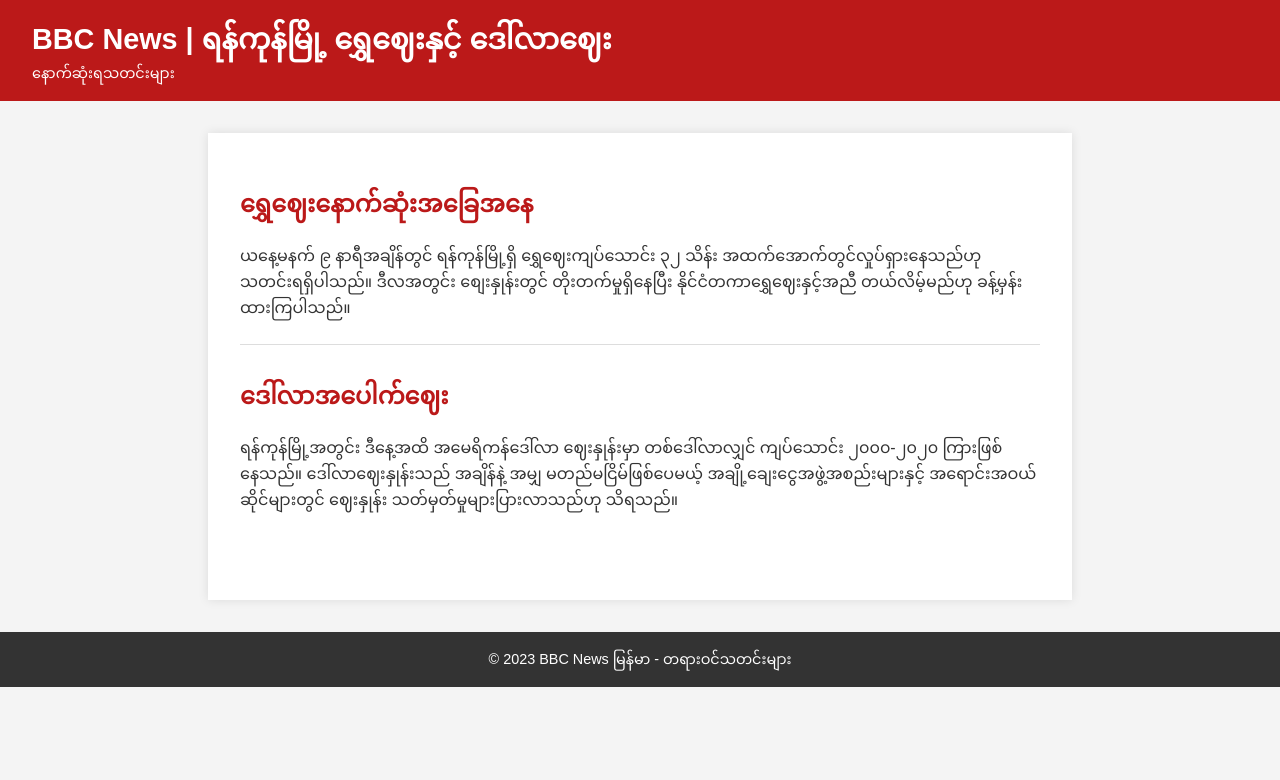
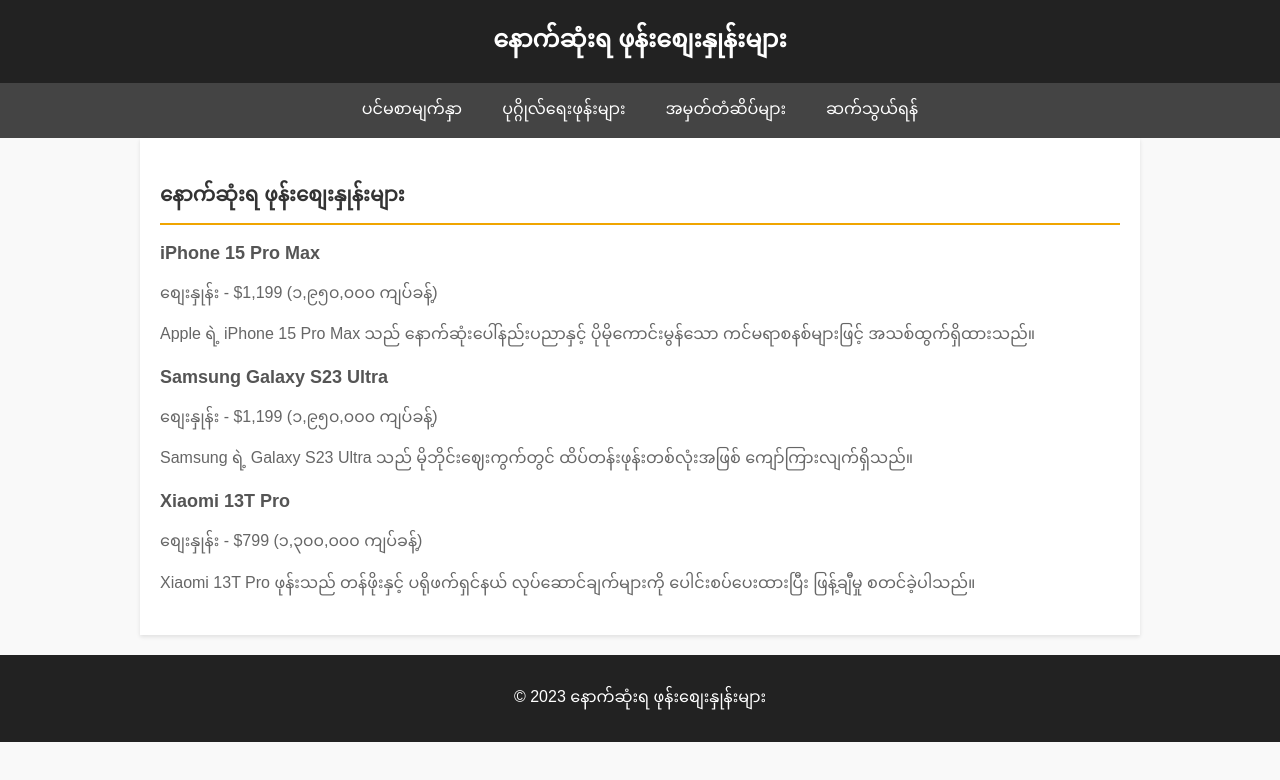
Before and after one commit to thanzlinn2020-art/news-website, a website: page index.html in a window 1280 px wide. Drawn offline with Linux system fonts and the light colour scheme.

Commit message:
deploy: a2b70eefbf599135143137374e3fb45b7f92b834

```diff
--- a/index.html
+++ b/index.html
@@ -3,80 +3,115 @@
 <head>
     <meta charset="UTF-8">
     <meta name="viewport" content="width=device-width, initial-scale=1.0">
-    <title>ရန်ကုန်မြို့ ရွှေဈေးနှင့် ဒေါ်လာဈေး - BBC News</title>
+    <meta name="description" content="နောက်ဆုံးရ ဖုန်းစျေးနှုန်းများနှင့် ဖုန်းများဆက်စပ်သတင်းများ">
+    <title>နောက်ဆုံးရ ဖုန်းစျေးနှုန်းများ - သတင်း</title>
     <style>
         body {
-            font-family: Arial, sans-serif;
+            font-family: "Myanmar Text", sans-serif;
+            margin: 0;
+            padding: 0;
+            background-color: #f9f9f9;
+        }
+        header {
+            background-color: #222;
+            color: #fff;
+            padding: 15px 20px;
+            text-align: center;
+        }
+        header h1 {
+            margin: 0;
+            font-size: 24px;
+        }
+        nav {
+            background-color: #444;
+            overflow: hidden;
+        }
+        nav ul {
+            list-style: none;
+            margin: 0;
+            padding: 0;
+            display: flex;
+            justify-content: center;
+        }
+        nav ul li {
+            margin: 0;
+        }
+        nav ul li a {
+            display: block;
+            color: #fff;
+            padding: 10px 20px;
+            text-decoration: none;
+        }
+        nav ul li a:hover {
+            background-color: #666;
+        }
+        main {
+            padding: 20px;
+            max-width: 960px;
+            margin: auto;
+            background: #fff;
+            box-shadow: 0 2px 4px rgba(0, 0, 0, 0.1);
+        }
+        h2 {
+            font-size: 20px;
+            color: #333;
+            border-bottom: 2px solid #f0a500;
+            padding-bottom: 5px;
+        }
+        article {
+            margin-bottom: 20px;
+        }
+        article h3 {
+            font-size: 18px;
+            color: #555;
+            margin-bottom: 10px;
+        }
+        article p {
+            font-size: 16px;
             line-height: 1.6;
-            margin: 0;
-            background-color: #f4f4f4;
-            color: #333;
+            color: #666;
         }
-        .header {
-            background-color: #bb1919;
-            color: white;
-            padding: 1rem 2rem;
-        }
-        .header h1 {
-            margin: 0;
-            font-size: 1.8rem;
-        }
-        .header p {
-            margin: 0;
-            font-size: 0.9rem;
-        }
-        .container {
-            max-width: 800px;
-            margin: 2rem auto;
-            background: white;
-            padding: 2rem;
-            box-shadow: 0 0 10px rgba(0, 0, 0, 0.1);
-        }
-        .news {
-            border-bottom: 1px solid #ddd;
-            margin-bottom: 2rem;
-            padding-bottom: 1rem;
-        }
-        .news:last-child {
-            border-bottom: none;
-        }
-        .news h2 {
-            font-size: 1.5rem;
-            color: #bb1919;
-        }
-        .news p {
-            margin: 0.5rem 0;
-        }
-        .footer {
-            background-color: #333;
-            color: white;
+        footer {
+            background-color: #222;
+            color: #fff;
             text-align: center;
-            padding: 1rem 0;
-            margin-top: 2rem;
-        }
-        .footer p {
-            margin: 0;
-            font-size: 0.9rem;
+            padding: 10px 0;
+            margin-top: 20px;
         }
     </style>
 </head>
 <body>
-    <div class="header">
-        <h1>BBC News | ရန်ကုန်မြို့ ရွှေဈေးနှင့် ဒေါ်လာဈေး</h1>
-        <p>နောက်ဆုံးရသတင်းများ</p>
-    </div>
-    <div class="container">
-        <div class="news">
-            <h2>ရွှေဈေးနောက်ဆုံးအခြေအနေ</h2>
-            <p>ယနေ့မနက် ၉ နာရီအချိန်တွင် ရန်ကုန်မြို့ရှိ ရွှေဈေးကျပ်သောင်း ၃၂ သိန်း အထက်အောက်တွင်လှုပ်ရှားနေသည်ဟု သတင်းရရှိပါသည်။ ဒီလအတွင်း စျေးနှုန်းတွင် တိုးတက်မှုရှိနေပြီး နိုင်ငံတကာရွှေဈေးနှင့်အညီ တယ်လိမ့်မည်ဟု ခန့်မှန်းထားကြပါသည်။</p>
-        </div>
-        <div class="news">
-            <h2>ဒေါ်လာအပေါက်ဈေး</h2>
-            <p>ရန်ကုန်မြို့အတွင်း ဒီနေ့အထိ အမေရိကန်ဒေါ်လာ ဈေးနှုန်းမှာ တစ်ဒေါ်လာလျှင် ကျပ်သောင်း ၂၀၀၀-၂၀၂၀ ကြားဖြစ်နေသည်။ ဒေါ်လာဈေးနှုန်းသည် အချိန်နဲ့ အမျှ မတည်မငြိမ်ဖြစ်ပေမယ့် အချို့ချေးငွေအဖွဲ့အစည်းများနှင့် အရောင်းအဝယ်ဆိုင်များတွင် ဈေးနှုန်း သတ်မှတ်မှုများပြားလာသည်ဟု သိရသည်။</p>
-        </div>
-    </div>
-    <div class="footer">
-        <p>&copy; 2023 BBC News မြန်မာ - တရားဝင်သတင်းများ</p>
-    </div>
+    <header>
+        <h1>နောက်ဆုံးရ ဖုန်းစျေးနှုန်းများ</h1>
+    </header>
+    <nav>
+        <ul>
+            <li><a href="#">ပင်မစာမျက်နှာ</a></li>
+            <li><a href="#">ပုဂ္ဂိုလ်ရေးဖုန်းများ</a></li>
+            <li><a href="#">အမှတ်တံဆိပ်များ</a></li>
+            <li><a href="#">ဆက်သွယ်ရန်</a></li>
+        </ul>
+    </nav>
+    <main>
+        <h2>နောက်ဆုံးရ ဖုန်းစျေးနှုန်းများ</h2>
+        <article>
+            <h3>iPhone 15 Pro Max</h3>
+            <p>စျေးနှုန်း - $1,199 (၁,၉၅၀,၀၀၀ ကျပ်ခန့်)</p>
+            <p>Apple ရဲ့ iPhone 15 Pro Max သည် နောက်ဆုံးပေါ်နည်းပညာနှင့် ပိုမိုကောင်းမွန်သော ကင်မရာစနစ်များဖြင့် အသစ်ထွက်ရှိထားသည်။</p>
+        </article>
+        <article>
+            <h3>Samsung Galaxy S23 Ultra</h3>
+            <p>စျေးနှုန်း - $1,199 (၁,၉၅၀,၀၀၀ ကျပ်ခန့်)</p>
+            <p>Samsung ရဲ့ Galaxy S23 Ultra သည် မိုဘိုင်းဈေးကွက်တွင် ထိပ်တန်းဖုန်းတစ်လုံးအဖြစ် ကျော်ကြားလျက်ရှိသည်။</p>
+        </article>
+        <article>
+            <h3>Xiaomi 13T Pro</h3>
+            <p>စျေးနှုန်း - $799 (၁,၃၀၀,၀၀၀ ကျပ်ခန့်)</p>
+            <p>Xiaomi 13T Pro ဖုန်းသည် တန်ဖိုးနှင့် ပရိုဖက်ရှင်နယ် လုပ်ဆောင်ချက်များကို ပေါင်းစပ်ပေးထားပြီး ဖြန့်ချီမှု စတင်ခဲ့ပါသည်။</p>
+        </article>
+    </main>
+    <footer>
+        <p>&copy; 2023 နောက်ဆုံးရ ဖုန်းစျေးနှုန်းများ</p>
+    </footer>
 </body>
 </html>
```
